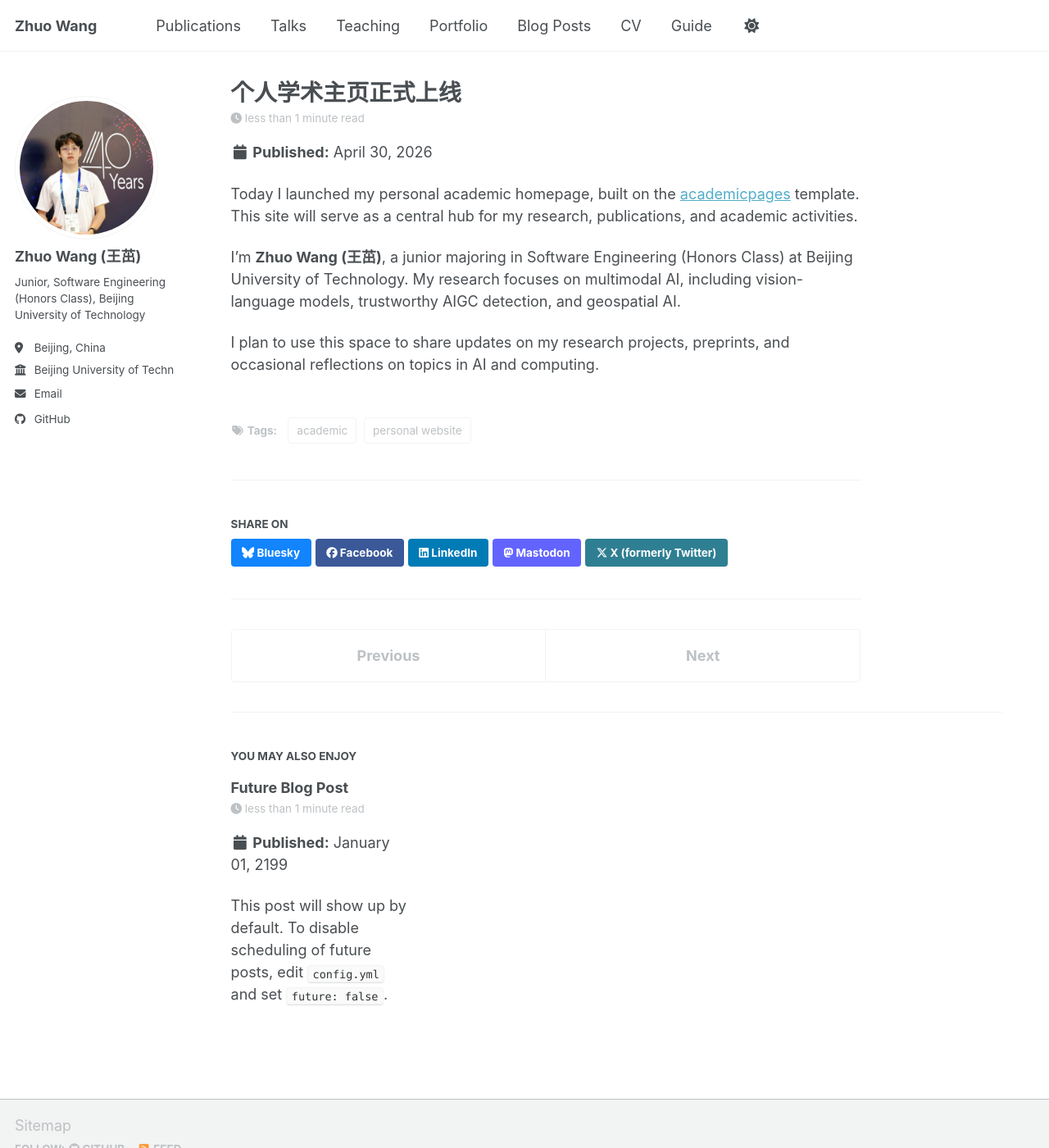
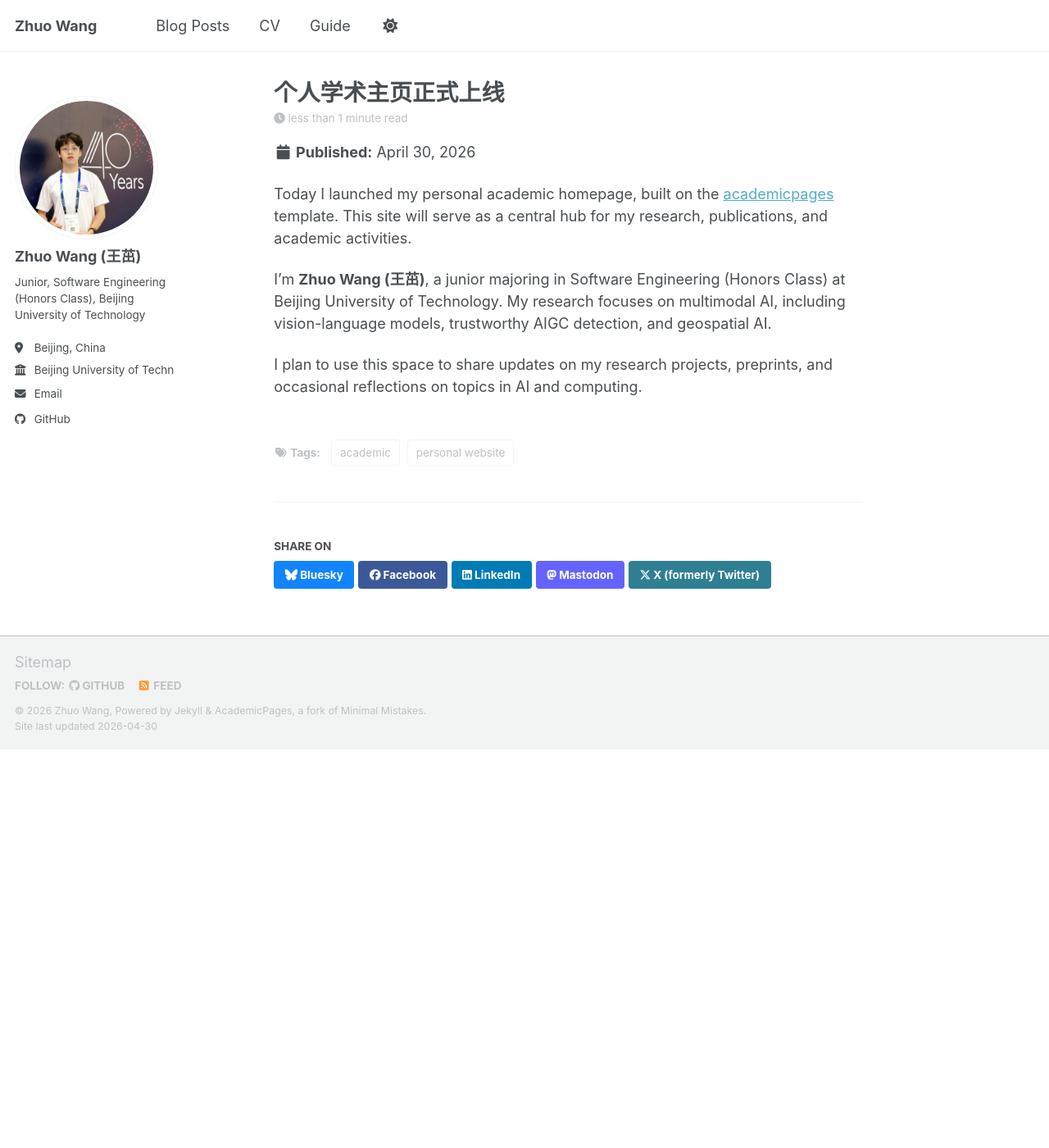
Before and after one commit to williamwang25/williamwang25.github.io, a Jekyll site: the page built from _posts/2026-04-30-site-launch.md, in a window 1280 px wide and 1400 px high. Shown: the whole window at 82% size. Built offline with Jekyll 4.4.1, drawn with Linux system fonts in a browser that asks for light colours; a script bundle is joined from its source files by our own code; library files that are not in the unit come from our copies.

Commit message:
fix: bar

```diff
--- a/_config.yml
+++ b/_config.yml
@@ -222,16 +222,16 @@
 # These settings control the types of collections used by the template
 collections:
   teaching:
-    output: false
+    output: true
     permalink: /:collection/:path/
   publications:
-    output: false
+    output: true
     permalink: /:collection/:path/
   portfolio:
-    output: false
+    output: true
     permalink: /:collection/:path/
   talks:
-    output: false
+    output: true
     permalink: /:collection/:path/
 
 
--- a/_posts/2199-01-01-future-post.md
+++ /dev/null
@@ -1,11 +0,0 @@
----
-title: 'Future Blog Post'
-date: 2199-01-01
-permalink: /posts/2012/08/blog-post-4/
-tags:
-  - cool posts
-  - category1
-  - category2
----
-
-This post will show up by default. To disable scheduling of future posts, edit `config.yml` and set `future: false`.
--- a/_sass/layout/_page.scss
+++ b/_sass/layout/_page.scss
@@ -19,7 +19,7 @@
 .page {
   @include breakpoint($large) {
     @include span(10 of 12 last);
-    @include prefix(0.5 of 12);
+    @include prefix(1 of 12);
     @include suffix(2 of 12);
   }
 
```
Also changed, not shown: _data/navigation.yml (+8 -8 lines), _pages/about.md (+2 -2 lines), _pages/cv.md (+6 -6 lines).
